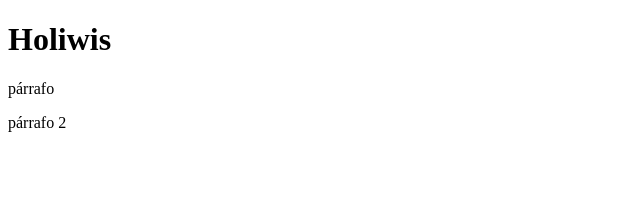
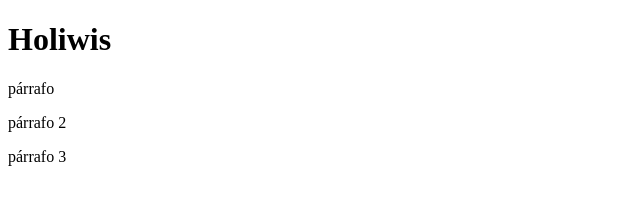
Before and after one commit to ZulayNicolOrtegonPintoADSO/nombre, a plain HTML site: page index.html in a window 1280 px wide. Shown: the full height of the page, 0-640 px from the left. Drawn offline with Linux system fonts and the light colour scheme.

Commit message:
párrafo 3

```diff
--- a/index.html
+++ b/index.html
@@ -10,5 +10,6 @@
     <h1>Holiwis</h1>
     <p>párrafo</p>
     <p>párrafo 2</p>
+    <p>párrafo 3</p>
 </body>
 </html>
```
